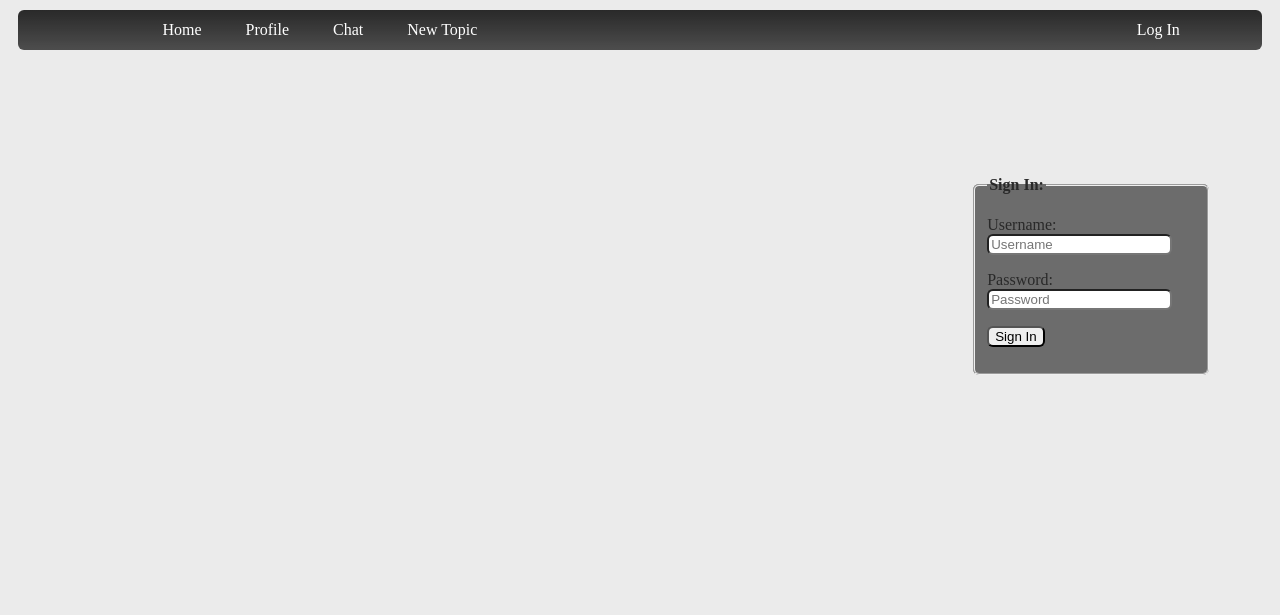
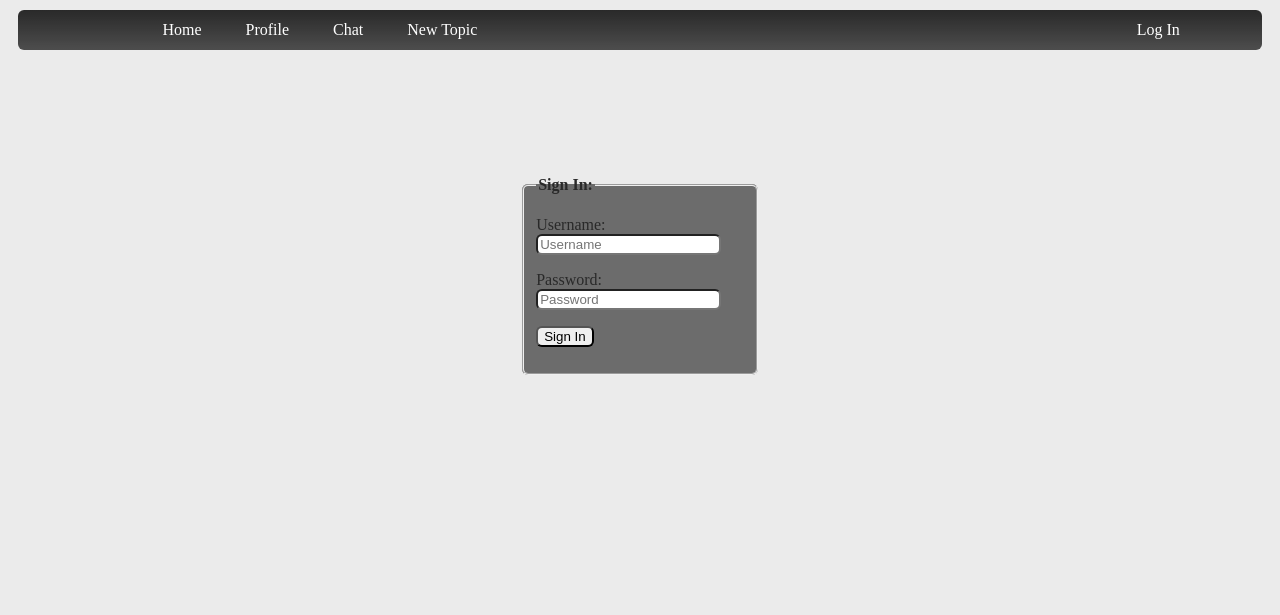
Before and after one commit to vthomas13/project2, a PHP site: page /html/loginPage.html in a window 1280 px wide. Shown: the top 615 px of the page. Run offline with PHP 8.4, Linux system fonts and the light colour scheme.

Commit message:
Center loginDiv via CSS

```diff
--- a/css/loginPage.css
+++ b/css/loginPage.css
@@ -10,11 +10,13 @@ html{
   background-repeat: repeat-x;
   background-color: #ebebeb;
 }
+#loginDiv{
+	margin-top: 10%;
+}
 fieldset{
+	margin:auto;
 	width:15%;
-	float:right;
-	border: url(../images/gradient.png) #c6d5ec;
-  margin-right:5%;
+	border: url(../images/gradient.png);
 }
 ul{
   padding: 0px;
@@ -84,6 +86,3 @@ ul{
   background-color:#6c6c6c;
   color:#292929;
 }
-#loginDiv{
-  margin-top:10%;
-}
```
